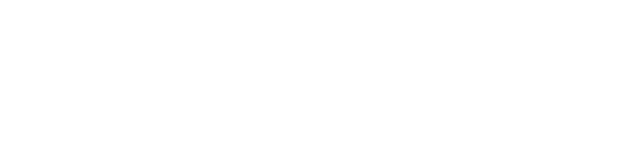
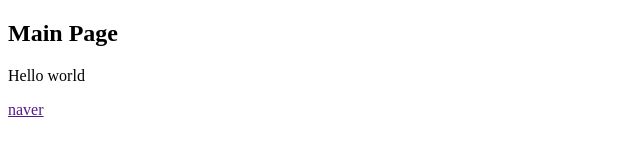
Before and after one commit to cherryzp/MyProject, a plain HTML site: page index.html in a window 1280 px wide. Shown: the whole page, without its empty margins (0-640 px from the left). Drawn offline with Linux system fonts and the light colour scheme.

Commit message:
add anchor element by sam

```diff
--- a/index.html
+++ b/index.html
@@ -6,5 +6,10 @@
 </head>
 <body>
 
+	<h2>Main Page</h2>
+	<p>Hello world</p>
+
+	<a href="">naver</a>
+
 </body>
 </html>
```
